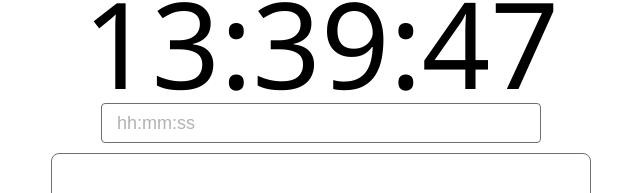
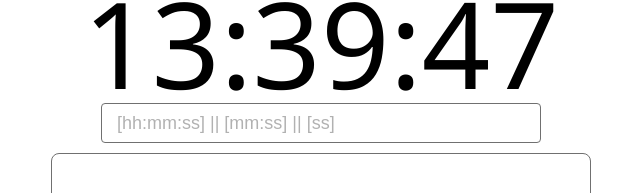
Before and after one commit to WhoStoleMySleep/Clock, a React (Create React App) app: page / in a window 1280 px wide. Shown: the part 117-310 px from the top of the page, without its empty margins (319-959 px from the left). Built offline with nearby package versions, Linux system fonts and the light colour scheme.

Commit message:
feat(components): Changing the date format

```diff
--- a/src/components/TimerInput/TimerInput.tsx
+++ b/src/components/TimerInput/TimerInput.tsx
@@ -29,7 +29,7 @@ function TimerInput() {
     <form className={styles['timer-input']} onSubmit={handleFormSubmit}>
       <input
         type="text"
-        placeholder='hh:mm:ss'
+        placeholder='[hh:mm:ss] || [mm:ss] || [ss]'
         onChange={handleInput}
         className={styles['timer-input__input']}
         maxLength={9}
```
